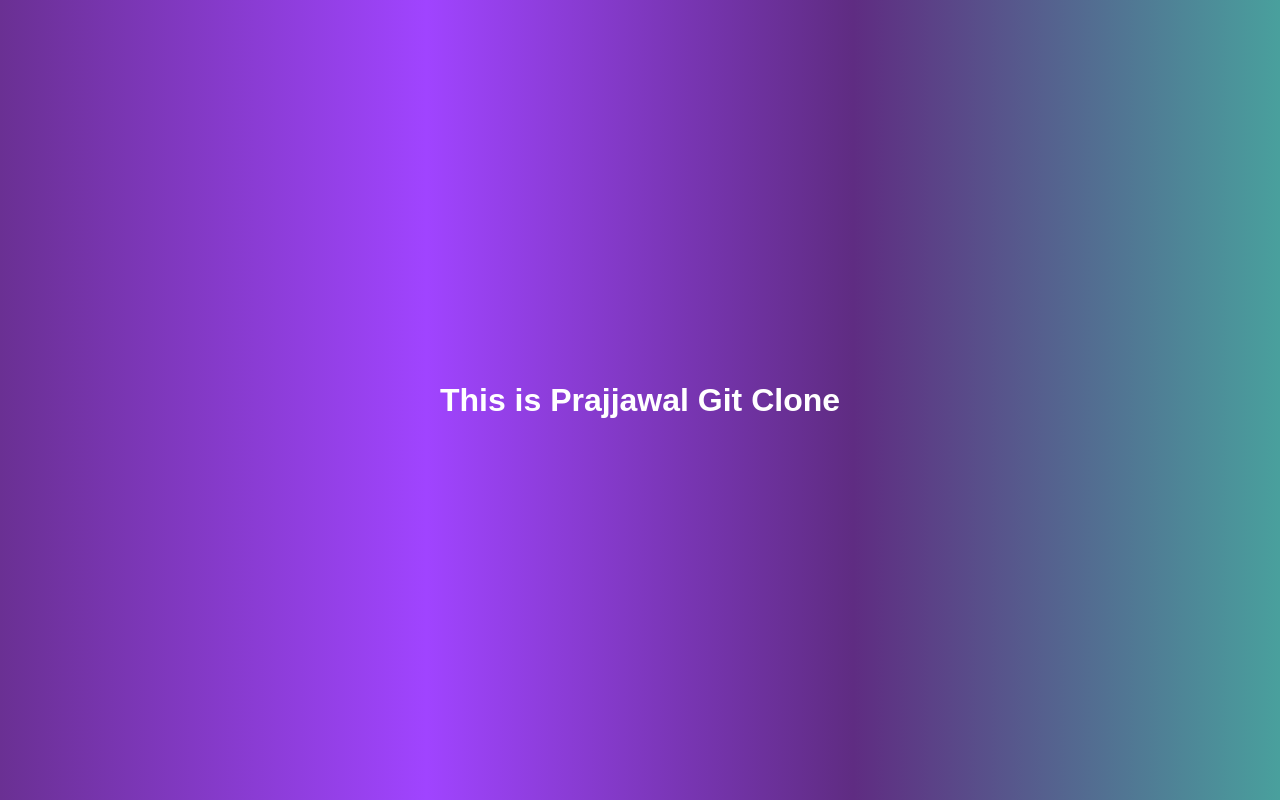
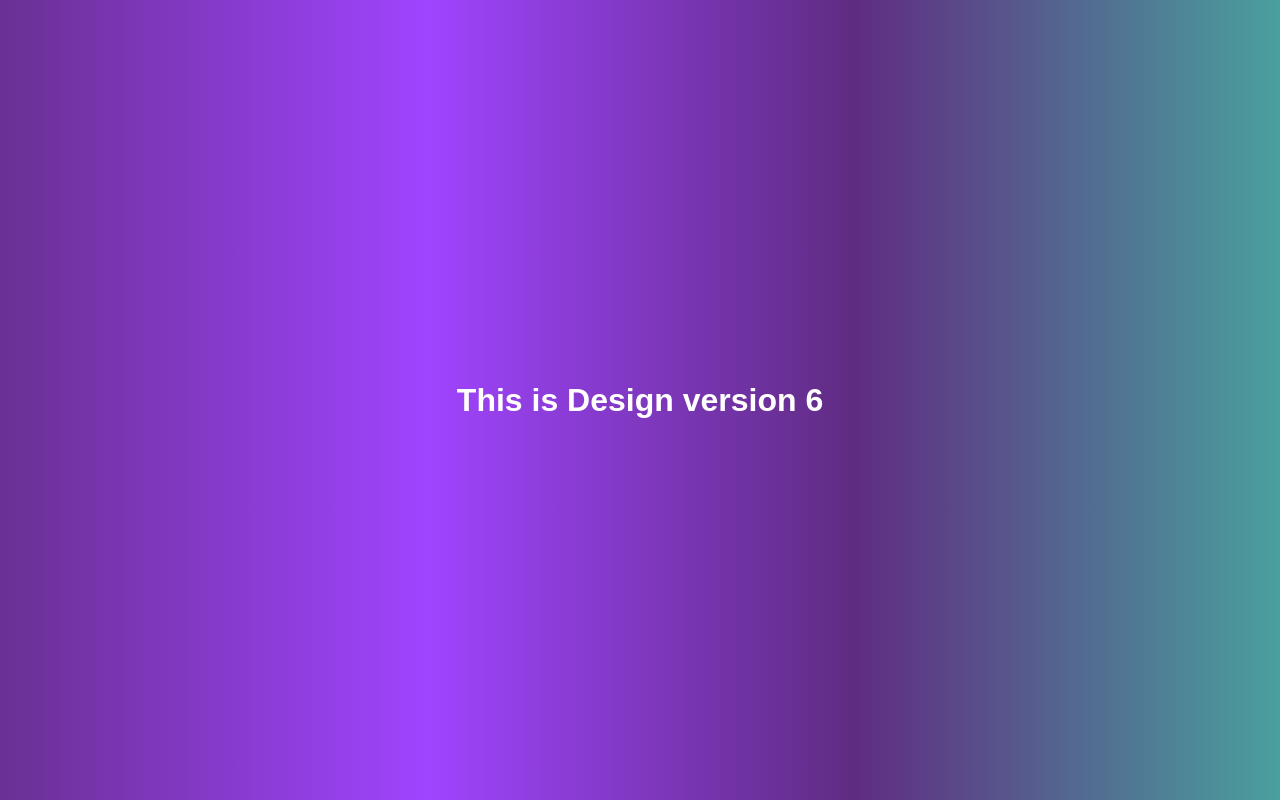
Before and after one commit to prajjawalssipmt/apnacollege-demo, a plain HTML site: page index.html in a window 1280 px wide. Drawn offline with Linux system fonts and the light colour scheme.

Commit message:
Changed h1

```diff
--- a/index.html
+++ b/index.html
@@ -7,6 +7,6 @@
   <title>Document</title>
 </head>
 <body>
-  <h1>This is Prajjawal Git Clone</h1>
+  <h1>This is Design version 6</h1>
 </body>
 </html>
```
